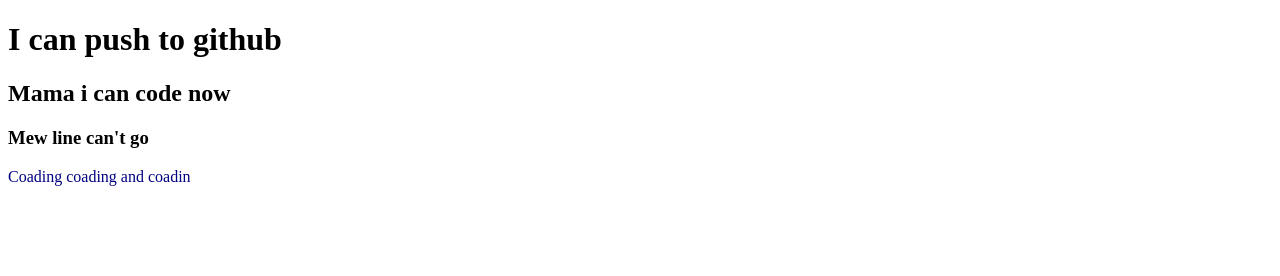
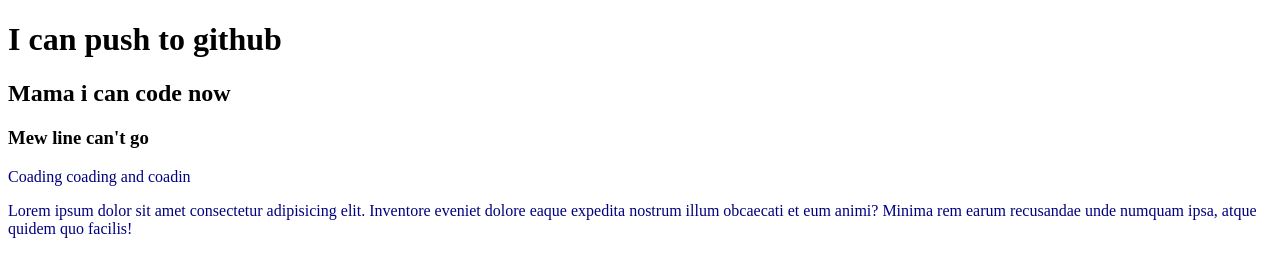
Before and after one commit to SazzadurRa/my-second-repo, a plain HTML site: page index.html in a window 1280 px wide. Drawn offline with Linux system fonts and the light colour scheme.

```diff
--- a/index.html
+++ b/index.html
@@ -12,5 +12,6 @@
     <h2>Mama i can code now</h2>
     <h3>Mew line can't go</h3>
     <p>Coading coading and coadin</p>
+    <p>Lorem ipsum dolor sit amet consectetur adipisicing elit. Inventore eveniet dolore eaque expedita nostrum illum obcaecati et eum animi? Minima rem earum recusandae unde numquam ipsa, atque quidem quo facilis!</p>
 </body>
 </html>
```
